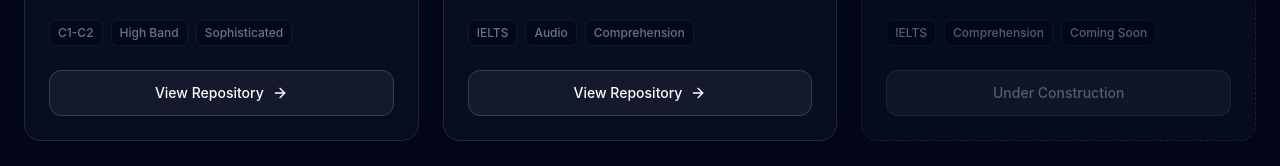
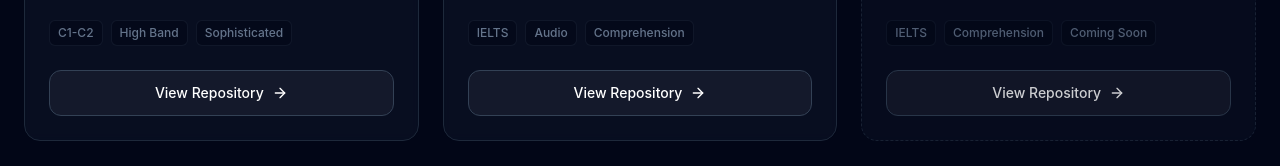
Before and after one commit to NeoTetsuya/Landing-Page, a plain HTML site: page index.html in a window 1280 px wide. Shown: the part 1051-1217 px from the top of the page. Drawn offline with nearby package versions, Linux system fonts and the light colour scheme.

Commit message:
Update index.html

```diff
--- a/index.html
+++ b/index.html
@@ -180,7 +180,7 @@
                         </a>
                     </div>
 
-                    <!-- Card 6: Reading-IELTS (Placeholder) -->
+                    <!-- Card 6: Reading-IELTS -->
                     <div class="group relative flex flex-col bg-slate-900/50 backdrop-blur-sm border border-slate-800 rounded-2xl p-6 transition-all duration-300 hover:-translate-y-1 hover:shadow-2xl hover:shadow-indigo-500/10 group-hover:border-slate-400 opacity-80 border-dashed">
                         <div class="absolute inset-0 bg-gradient-to-br from-slate-600/20 to-slate-500/20 opacity-0 group-hover:opacity-100 transition-opacity duration-500 rounded-2xl -z-10"></div>
                         <div class="flex items-start justify-between mb-4">
@@ -199,9 +199,10 @@
                             <span class="text-xs font-medium text-slate-500 bg-slate-950/50 px-2 py-1 rounded-md border border-slate-800/50">Comprehension</span>
                             <span class="text-xs font-medium text-slate-500 bg-slate-950/50 px-2 py-1 rounded-md border border-slate-800/50">Coming Soon</span>
                         </div>
-                        <button disabled class="w-full py-3 px-4 bg-slate-800/50 text-slate-500 rounded-xl font-medium text-sm flex items-center justify-center gap-2 cursor-not-allowed border border-slate-700/50">
-                            Under Construction
-                        </button>
+                        <a href="https://neotetsuya.github.io/Reading-IELTS/" class="w-full py-3 px-4 bg-white/5 hover:bg-white/10 text-white rounded-xl font-medium text-sm transition-colors flex items-center justify-center gap-2 border border-slate-700 group-hover:border-slate-600">
+                            View Repository
+                            <i data-lucide="arrow-right" class="w-4 h-4 group-hover:translate-x-1 transition-transform"></i>
+                        </a>
                     </div>
 
                 </div>
```
